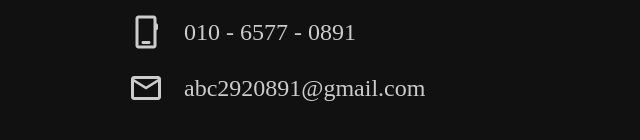
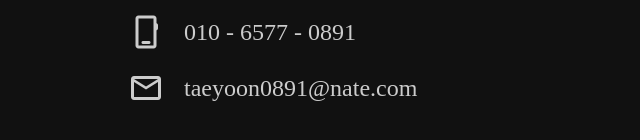
Before and after one commit to kpop0011/portfolio, a plain HTML site: page index.html in a window 1280 px wide. Shown: the part 7014-7154 px from the top of the page, 0-640 px from the left. Drawn offline with nearby package versions, Linux system fonts and the light colour scheme; a web font is replaced by a local one.

Commit message:
index.html

```diff
--- a/index.html
+++ b/index.html
@@ -276,7 +276,7 @@
                 <p>김태윤</p>
                 <p>Kim Tae Yoon</p>
                 <p><span class="material-symbols-outlined">phone_iphone</span> 010 - 6577 - 0891</p>
-                <p><span class="material-symbols-outlined">mail</span> abc2920891@gmail.com</p>
+                <p><span class="material-symbols-outlined">mail</span> taeyoon0891@nate.com</p>
             </div> <!-- txtSet -->
         </section> <!-- end -->
     </div> <!-- mouseContrl -->
```
